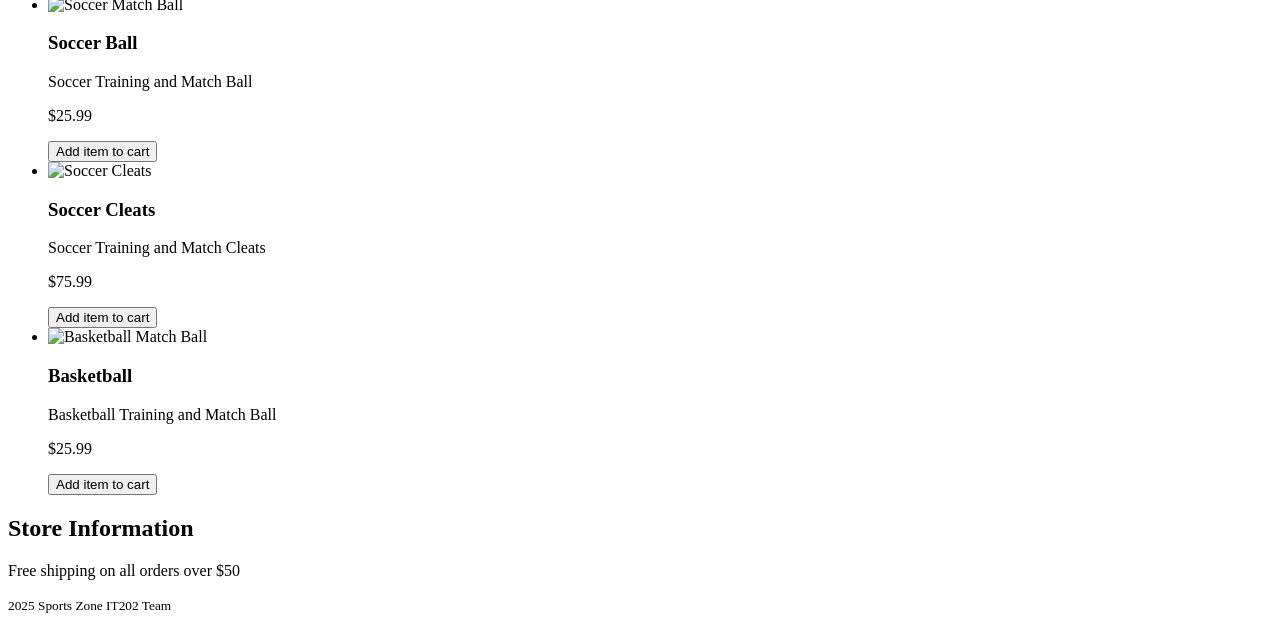
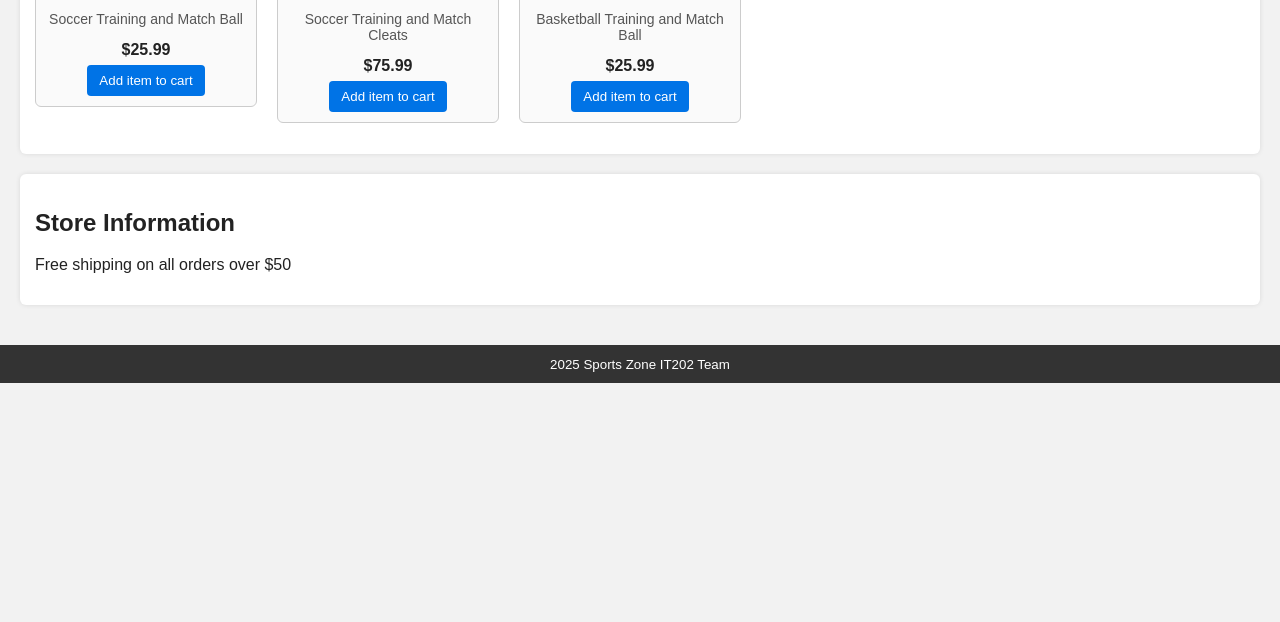
Before and after one commit to rahuliyr7/Test-homepage, a plain HTML site: page index.html in a window 1280 px wide. Shown: the part 509-1131 px from the top of the page. After the commit the page ends 892 px from the top, so only its background shows below. Drawn offline with Linux system fonts and the light colour scheme.

Commit message:
Change stylesheet link from homepage.css to styles.css

```diff
--- a/index.html
+++ b/index.html
@@ -4,7 +4,7 @@
   <meta charset="UTF-8" />
   <meta name="viewport" content="width=device-width, initial-scale=1.0" />
   <title>Sports Store</title>
-  <link rel="stylesheet" href="homepage.css" />
+  <link rel="stylesheet" href="styles.css" />
 </head>
 
 <body>
```
